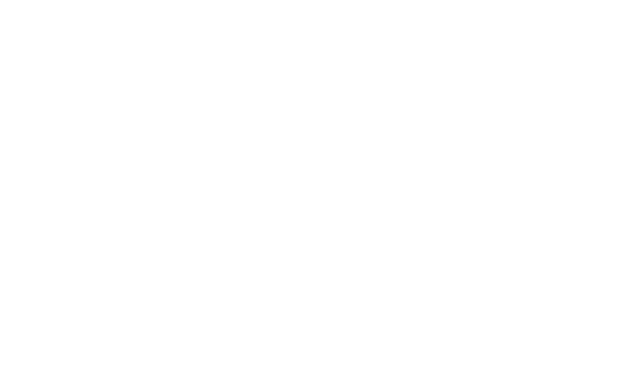
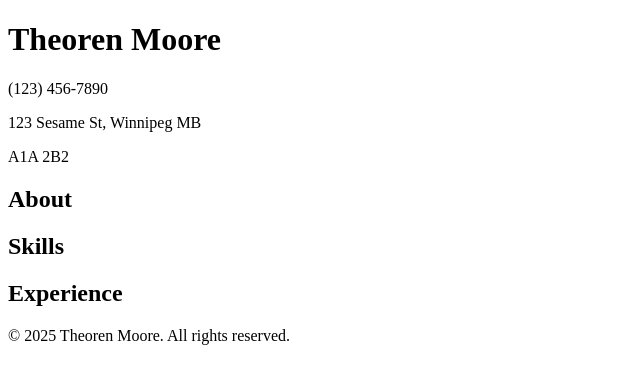
Before and after one commit to tmoore67/Resume, a plain HTML site: page index.html in a window 1280 px wide. Shown: the whole page, without its empty margins (0-640 px from the left). Drawn offline with Linux system fonts and the light colour scheme.

Commit message:
Defined the document structure using semantic HTML elements.

```diff
--- a/index.html
+++ b/index.html
@@ -3,9 +3,29 @@
 <head>
     <meta charset="UTF-8">
     <meta name="viewport" content="width=device-width, initial-scale=1.0">
-    <title>Document</title>
+    <title>Personal Resume</title>
 </head>
 <body>
+    <header>
+        <h1>Theoren Moore</h1>
+        <p>(123) 456-7890</p>
+        <p>123 Sesame St, Winnipeg MB</p>
+        <p>A1A 2B2</p>
+    </header>
+    <main>
+        <section>
+            <h2>About</h2>
+        </section>
+        <section>
+            <h2>Skills</h2>
+        </section>
+        <section>
+            <h2>Experience</h2>
+        </section>
+    </main>
+    <footer>
+        <p>&copy; 2025 Theoren Moore. All rights reserved.</p>
+    </footer>
 
 </body>
 </html>
```
